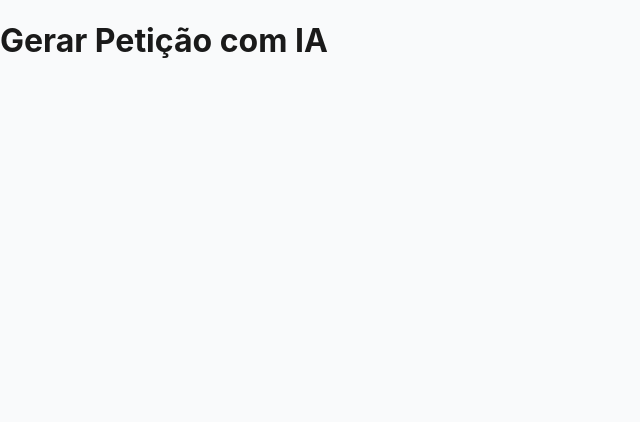
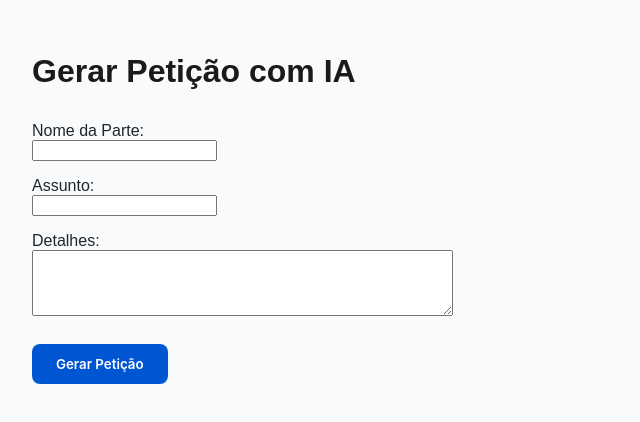
Before and after one commit to aijuridica/ia-juridica-saas-pro, a Next.js app in the folder frontend/: page /gerar-peticao in a window 1280 px wide. Shown: the top 422 px of the page, without its empty margins (0-640 px from the left). Built offline with nearby package versions, Linux system fonts and the light colour scheme.

Commit message:
Update gerar-peticao.js

```diff
--- a/frontend/pages/gerar-peticao.js
+++ b/frontend/pages/gerar-peticao.js
@@ -1,9 +1,62 @@
-import React from 'react';
+import React, { useState } from 'react';
+import Head from 'next/head';
+import GlobalStyle from '../styles/GlobalStyle';
 
 export default function GerarPeticao() {
+  const [dados, setDados] = useState({
+    nomeParte: '',
+    assunto: '',
+    detalhes: ''
+  });
+
+  const [resultado, setResultado] = useState('');
+
+  const handleChange = (e) => {
+    setDados({
+      ...dados,
+      [e.target.name]: e.target.value
+    });
+  };
+
+  const handleSubmit = (e) => {
+    e.preventDefault();
+    // Aqui futuramente vamos integrar com a IA
+    setResultado(`Petição gerada para ${dados.nomeParte} sobre ${dados.assunto}: ${dados.detalhes}`);
+  };
+
   return (
-    <div>
-      <h1>Gerar Petição com IA</h1>
-    </div>
-  )
+    <>
+      <Head>
+        <title>Gerar Petição com IA - IA Jurídica SaaS PRO</title>
+      </Head>
+      <GlobalStyle />
+      <div style={{ padding: '2rem', fontFamily: 'Arial, sans-serif' }}>
+        <h1>Gerar Petição com IA</h1>
+
+        <form onSubmit={handleSubmit} style={{ marginTop: '2rem' }}>
+          <div>
+            <label>Nome da Parte:</label><br />
+            <input type="text" name="nomeParte" value={dados.nomeParte} onChange={handleChange} required />
+          </div>
+          <div style={{ marginTop: '1rem' }}>
+            <label>Assunto:</label><br />
+            <input type="text" name="assunto" value={dados.assunto} onChange={handleChange} required />
+          </div>
+          <div style={{ marginTop: '1rem' }}>
+            <label>Detalhes:</label><br />
+            <textarea name="detalhes" value={dados.detalhes} onChange={handleChange} required rows={4} cols={50} />
+          </div>
+
+          <button type="submit" style={{ marginTop: '1.5rem' }}>Gerar Petição</button>
+        </form>
+
+        {resultado && (
+          <div style={{ marginTop: '2rem', backgroundColor: '#f0f0f0', padding: '1rem' }}>
+            <h3>Petição Gerada:</h3>
+            <p>{resultado}</p>
+          </div>
+        )}
+      </div>
+    </>
+  );
 }
```
